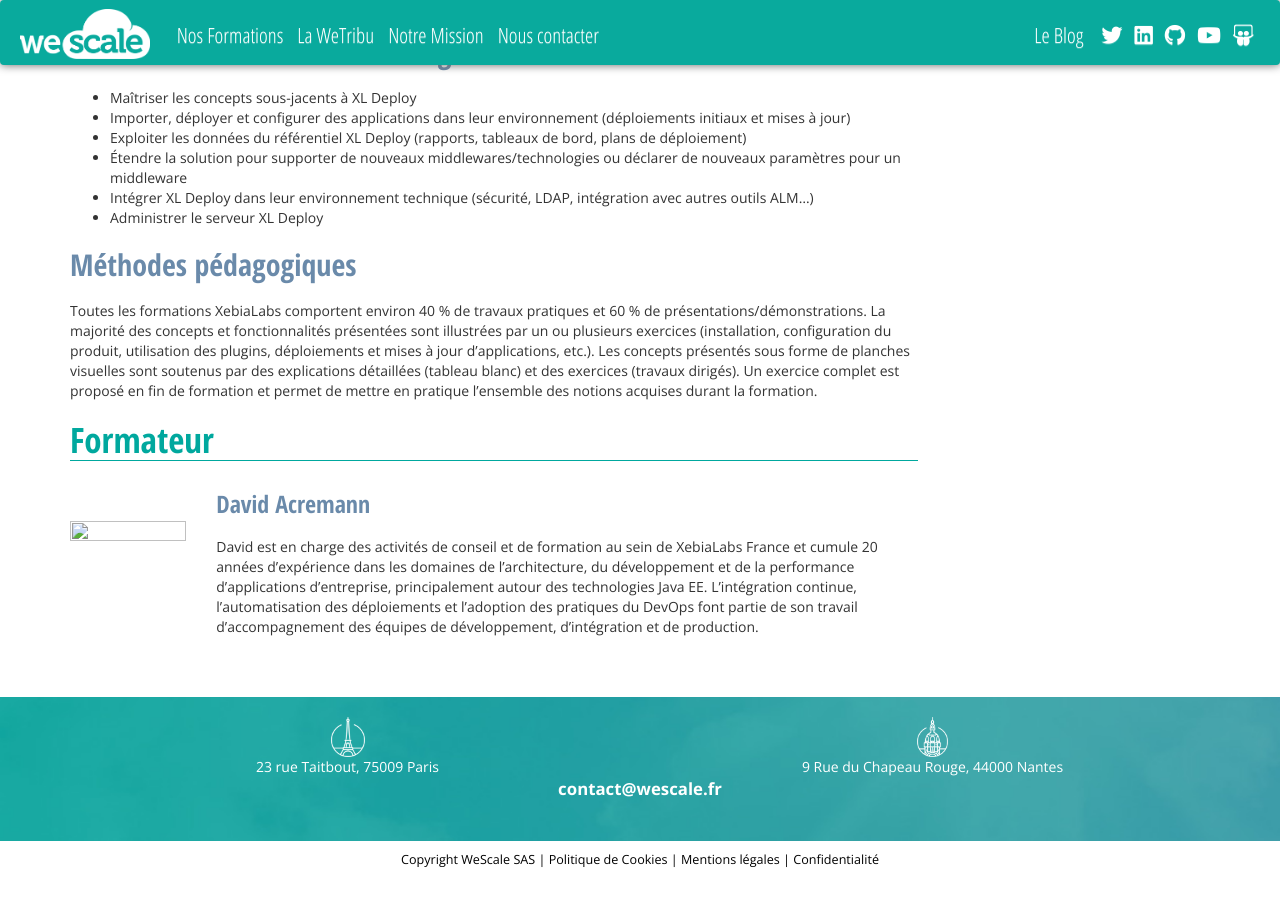
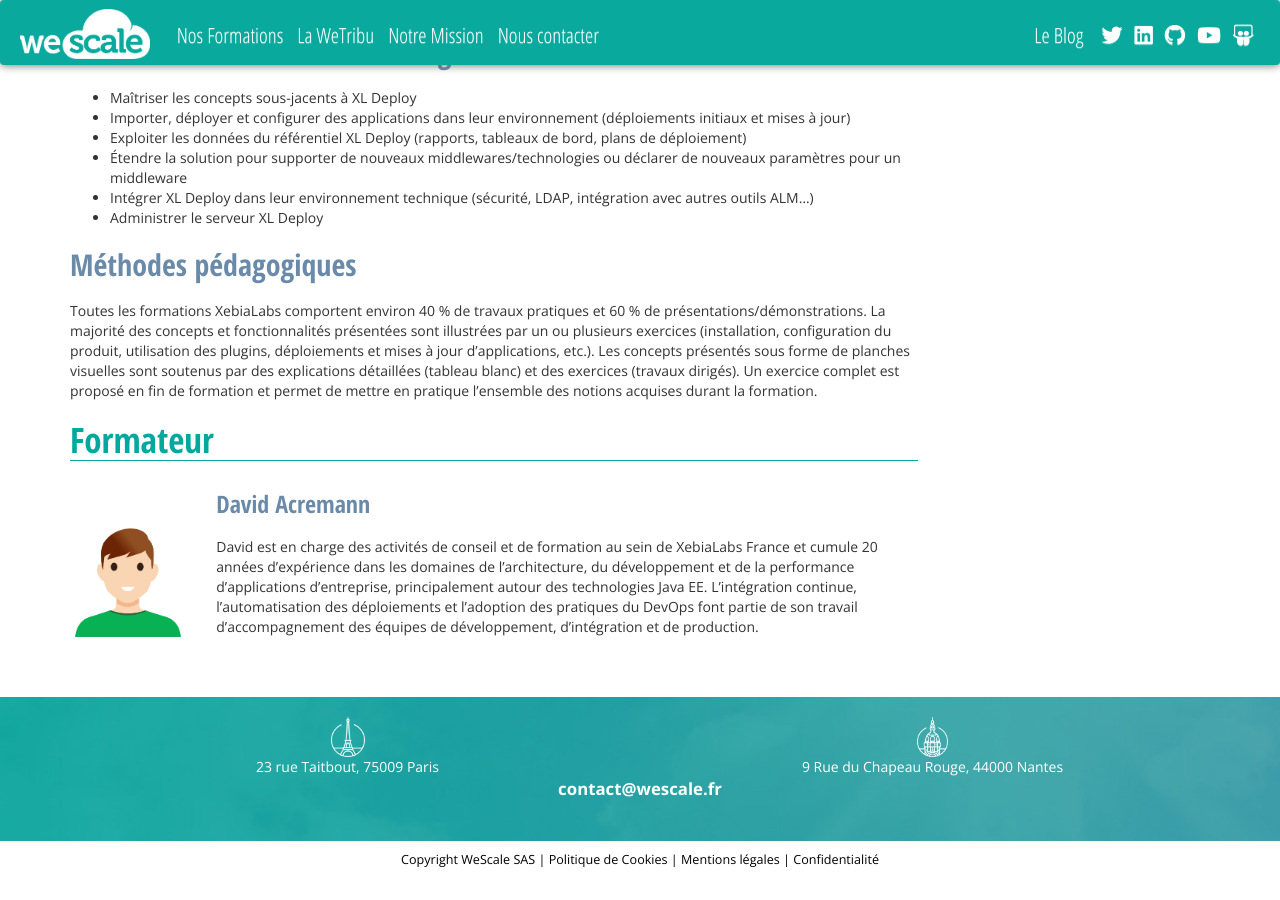
Before and after one commit to wescale/wescale-site, a Jekyll site: the page built from _formations/Formation-XL-Deploy.md, in a window 1280 px wide and 900 px high, scrolled down 1138 px. Built offline with Jekyll 4.4.1, drawn with Linux system fonts in a browser that asks for light colours; nearby versions of some CDN libraries; comment, search, counter and statistics services are not loaded.

Commit message:
Update Formation-XL-Deploy.md

```diff
--- a/_formations/Formation-XL-Deploy.md
+++ b/_formations/Formation-XL-Deploy.md
@@ -86,4 +86,4 @@
 
 # Formateur
 
-{% include formateur.html nom_formateur="david-acremann" %}
+{% include formateur.html nom_formateur="david-acremann" img_formateur="/images/wewes/avatar.png" %}
```
